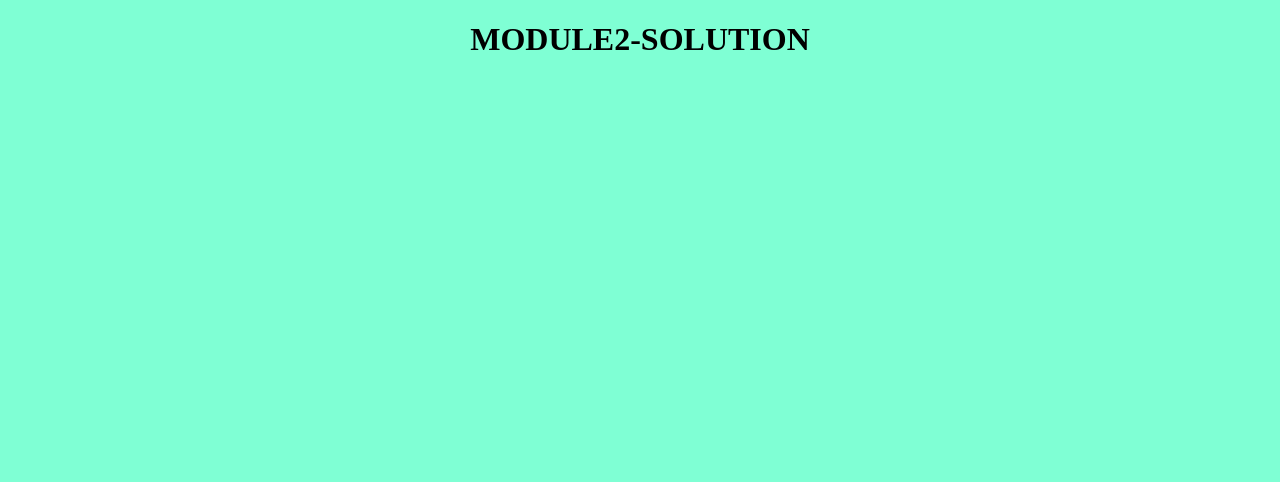
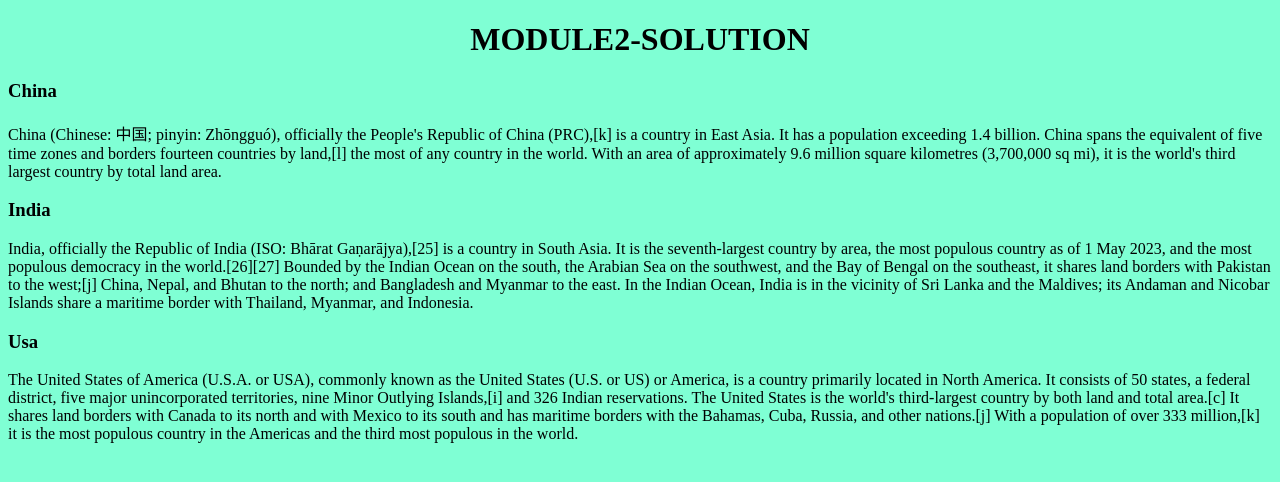
Before and after one commit to vkrs24/vkrs24.github.io, a plain HTML site: page Module2-Soution/index.html in a window 1280 px wide. Drawn offline with Linux system fonts and the light colour scheme.

Commit message:
New Commit

```diff
--- a/Module2-Soution/index.html
+++ b/Module2-Soution/index.html
@@ -5,13 +5,34 @@
         <title>Module2-Solution</title>
         <link rel="Stylesheet" href="index.css">
     </head>
-    <body>
+    <body >
         <h1>MODULE2-SOLUTION</h1>
-        <div class="float-container">
+        <div class="container">
             <div class="row">
-                <div class="box1"></div>
-                <div class="box2"></div>
-                <div class="box3"></div>
+                <div class="col-lg-4">
+                    <div class="item">
+                        <div class="item_1">
+                            <h3>China</h3>
+                        </div>
+                        <p>China (Chinese: 中国; pinyin: Zhōngguó), officially the People's Republic of China (PRC),[k] is a country in East Asia. It has a population exceeding 1.4 billion. China spans the equivalent of five time zones and borders fourteen countries by land,[l] the most of any country in the world. With an area of approximately 9.6 million square kilometres (3,700,000 sq mi), it is the world's third largest country by total land area.</p>
+                    </div>
+                </div>
+                <div class="col-lg-4">
+                    <div class="item">
+                        <div class="item_2">
+                            <h3>India</h3>
+                        </div>
+                        <p>India, officially the Republic of India (ISO: Bhārat Gaṇarājya),[25] is a country in South Asia. It is the seventh-largest country by area, the most populous country as of 1 May 2023, and the most populous democracy in the world.[26][27] Bounded by the Indian Ocean on the south, the Arabian Sea on the southwest, and the Bay of Bengal on the southeast, it shares land borders with Pakistan to the west;[j] China, Nepal, and Bhutan to the north; and Bangladesh and Myanmar to the east. In the Indian Ocean, India is in the vicinity of Sri Lanka and the Maldives; its Andaman and Nicobar Islands share a maritime border with Thailand, Myanmar, and Indonesia.</p>
+                    </div>
+                </div>
+                <div class="col-lg-4 col-lg-tablet">
+                    <div class="item">
+                        <div class="item_3">
+                            <h3>Usa</h3>
+                        </div>
+                        <p>The United States of America (U.S.A. or USA), commonly known as the United States (U.S. or US) or America, is a country primarily located in North America. It consists of 50 states, a federal district, five major unincorporated territories, nine Minor Outlying Islands,[i] and 326 Indian reservations. The United States is the world's third-largest country by both land and total area.[c] It shares land borders with Canada to its north and with Mexico to its south and has maritime borders with the Bahamas, Cuba, Russia, and other nations.[j] With a population of over 333 million,[k] it is the most populous country in the Americas and the third most populous in the world. </p>
+                    </div>
+                </div>
             </div>
         </div>
     </body>
```
